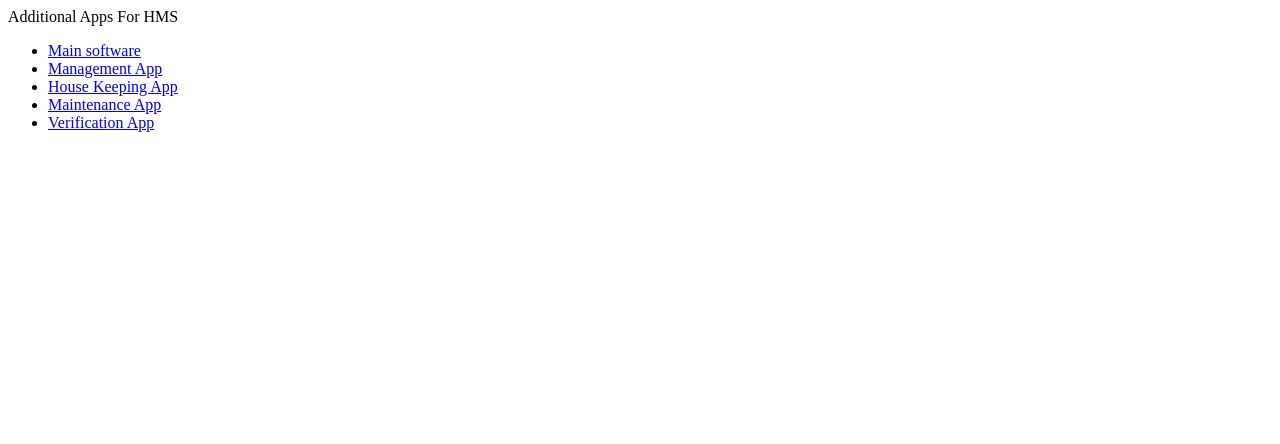
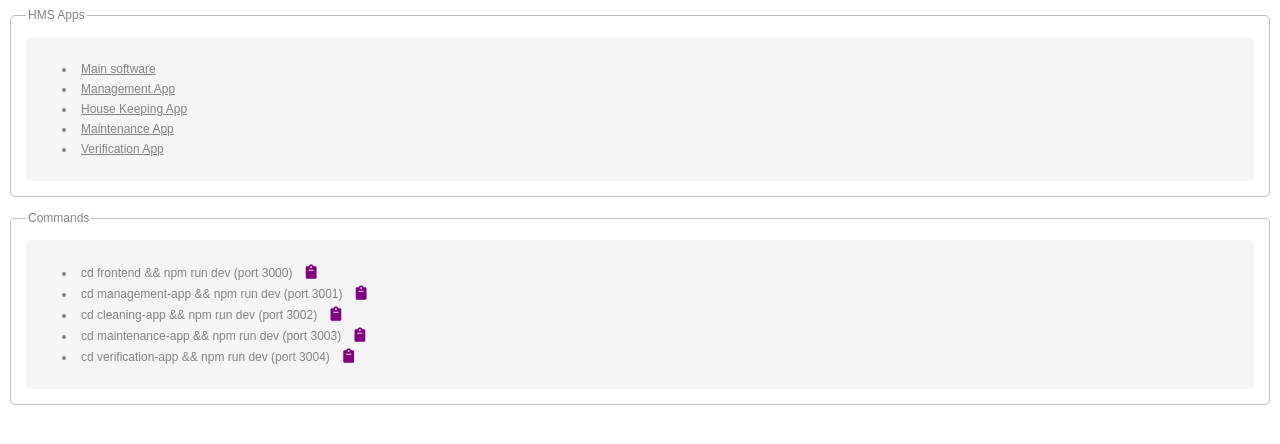
Before and after one commit to akildevs1000/hms-app-links, a plain HTML site: page index.html in a window 1280 px wide. Drawn offline with Linux system fonts and the light colour scheme.

Commit message:
updated index.html

```diff
--- a/index.html
+++ b/index.html
@@ -4,17 +4,133 @@
     <meta charset="UTF-8" />
     <meta name="viewport" content="width=device-width, initial-scale=1.0" />
     <title>Apps</title>
+    <link
+      rel="stylesheet"
+      href="https://cdnjs.cloudflare.com/ajax/libs/font-awesome/6.0.0-beta3/css/all.min.css"
+    />
+
+    <style>
+      * {
+        font-family: Arial;
+        font-size: 12px;
+        color: #838383;
+      }
+      fieldset {
+        border-radius: 5px;
+        border: 1px solid #bebebe;
+        padding: 15px;
+      }
+      .box {
+        background-color: #f5f5f5;
+        padding: 10px;
+        border-radius: 5px;
+        overflow-x: auto;
+        font-family: monospace;
+        margin: 0;
+      }
+      li {
+        padding: 3px 5px;
+      }
+      li:hover,
+      a:hover {
+        color: purple;
+        border-radius: 5px;
+      }
+      .copy-icon {
+        margin-left: 10px;
+        color: purple; /* Set the color to purple */
+        font-size: 1.2em;
+      }
+    </style>
   </head>
   <body>
-    <div>Additional Apps For HMS</div>
-    <div>
-      <ul>
-        <li><a rel="noopener" target="_blank" href="http://localhost:3000/">Main software</a></li>
-        <li><a rel="noopener" target="_blank" href="http://localhost:3001/">Management App</a></li>
-        <li><a rel="noopener" target="_blank" href="http://localhost:3002/">House Keeping App</a></li>
-        <li><a rel="noopener" target="_blank" href="http://localhost:3003/">Maintenance App</a></li>
-        <li><a rel="noopener" target="_blank" href="http://localhost:3004/">Verification App</a></li>
-      </ul>
-    </div>
+    <fieldset>
+      <legend>HMS Apps</legend>
+      <div class="box">
+        <ul>
+          <li>
+            <a rel="noopener" target="_blank" href="http://localhost:3000/"
+              >Main software</a
+            >
+          </li>
+          <li>
+            <a rel="noopener" target="_blank" href="http://localhost:3001/"
+              >Management App</a
+            >
+          </li>
+          <li>
+            <a rel="noopener" target="_blank" href="http://localhost:3002/"
+              >House Keeping App</a
+            >
+          </li>
+          <li>
+            <a rel="noopener" target="_blank" href="http://localhost:3003/"
+              >Maintenance App</a
+            >
+          </li>
+          <li>
+            <a rel="noopener" target="_blank" href="http://localhost:3004/"
+              >Verification App</a
+            >
+          </li>
+        </ul>
+      </div>
+    </fieldset>
+
+    <br />
+    <fieldset>
+      <legend>Commands</legend>
+      <div class="box">
+        <ul>
+          <li>
+            cd frontend && npm run dev (port 3000)
+            <i
+              onclick="copyCommands(`cd frontend && npm run dev`)"
+              class="fas fa-clipboard copy-icon"
+            ></i>
+          </li>
+          <li>
+            cd management-app && npm run dev (port 3001)
+            <i
+              onclick="copyCommands(`cd management-app && npm run dev`)"
+              class="fas fa-clipboard copy-icon"
+            ></i>
+          </li>
+          <li>
+            cd cleaning-app && npm run dev (port 3002)
+            <i
+              onclick="copyCommands(`cd cleaning-app && npm run dev`)"
+              class="fas fa-clipboard copy-icon"
+            ></i>
+          </li>
+          <li>
+            cd maintenance-app && npm run dev (port 3003)
+            <i
+              onclick="copyCommands(`cd maintenance-app && npm run dev`)"
+              class="fas fa-clipboard copy-icon"
+            ></i>
+          </li>
+          <li>
+            cd verification-app && npm run dev (port 3004)
+            <i
+              onclick="copyCommands(`cd verification-app && npm run dev`)"
+              class="fas fa-clipboard copy-icon"
+            ></i>
+          </li>
+        </ul>
+      </div>
+    </fieldset>
+    <script>
+      function copyCommands(command) {
+        navigator.clipboard
+          .writeText(command)
+          .then(() => {
+            alert("Commands copied to clipboard!");
+          })
+          .catch((err) => {
+            console.error("Error copying commands: ", err);
+          });
+      }
+    </script>
   </body>
 </html>
```
